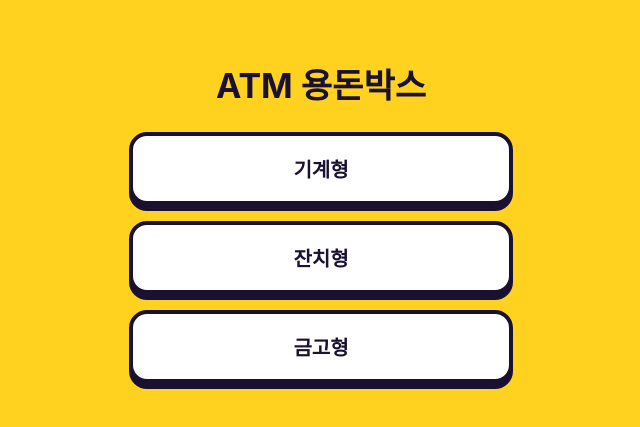
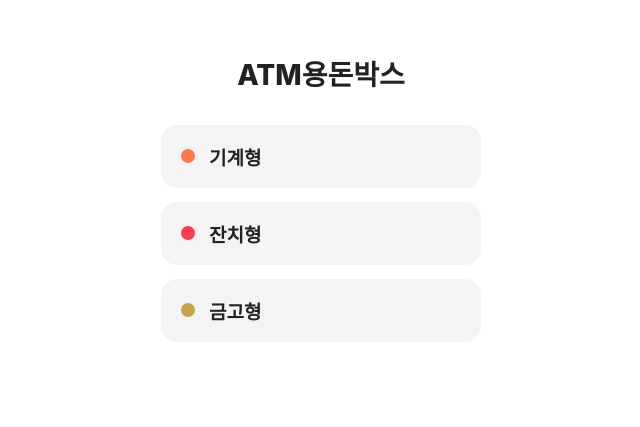
Before and after one commit to incommerce21/atm-yongdon, a plain HTML site: page index.html in a window 1280 px wide. Shown: the part 203-630 px from the top of the page, without its empty margins (319-959 px from the left). Drawn offline with Linux system fonts and the light colour scheme.

Commit message:
Add files via upload

```diff
--- a/index.html
+++ b/index.html
@@ -3,10 +3,15 @@
 <meta name="viewport" content="width=device-width, initial-scale=1">
 <title>ATM용돈박스</title>
 <style>
-body{margin:0;min-height:100vh;display:flex;flex-direction:column;align-items:center;justify-content:center;gap:16px;padding:24px;background:#FFD21F;font-family:'Noto Sans KR',-apple-system,'Malgun Gothic',sans-serif;color:#1A1030}
-h1{margin:0 0 8px;font-size:34px}
-a{display:block;width:100%;max-width:340px;text-align:center;padding:18px;border:4px solid #1A1030;border-radius:18px;background:#fff;color:#1A1030;font-weight:900;font-size:20px;text-decoration:none;box-shadow:0 6px 0 #1A1030}
+*{box-sizing:border-box}
+body{margin:0;min-height:100vh;display:flex;flex-direction:column;align-items:center;justify-content:center;gap:14px;padding:24px;background:#fff;font-family:-apple-system,'Noto Sans KR','Malgun Gothic',sans-serif;color:#222}
+h1{margin:0 0 18px;font-size:28px;font-weight:800}
+a{display:flex;align-items:center;gap:14px;width:100%;max-width:320px;padding:18px 20px;border-radius:16px;background:#F4F4F6;color:#222;font-weight:700;font-size:19px;text-decoration:none}
+a:active{background:#E6E6EA}
+i{width:14px;height:14px;border-radius:50%;flex:none}
 </style></head><body>
-<h1>ATM 용돈박스</h1>
-<a href="machine/">기계형</a><a href="party/">잔치형</a><a href="vault/">금고형</a>
+<h1>ATM용돈박스</h1>
+<a href="machine/"><i style="background:#FF7A45"></i>기계형</a>
+<a href="party/"><i style="background:#FF3B4E"></i>잔치형</a>
+<a href="vault/"><i style="background:#C9A24B"></i>금고형</a>
 </body></html>
```
